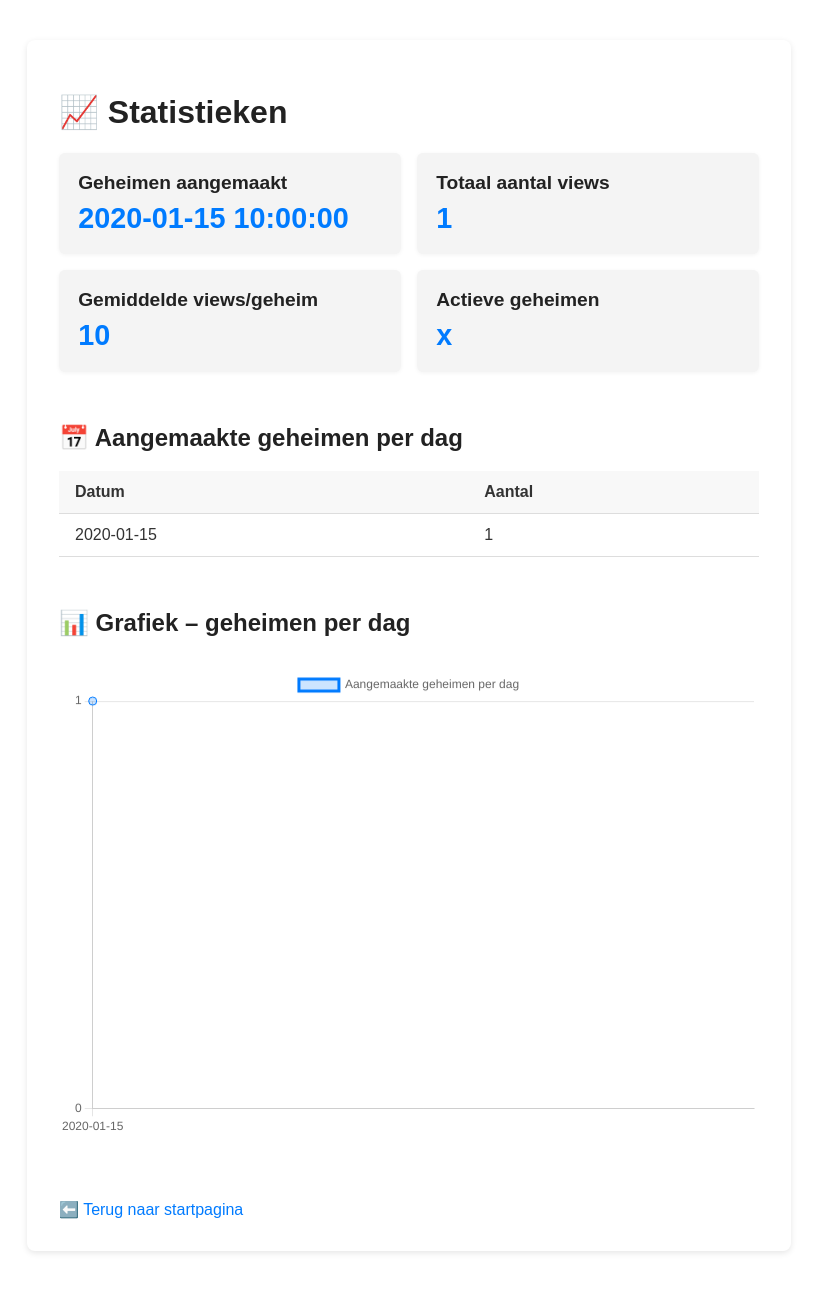
After one commit to Bedrijfstak14/pass-secret-app, a Flask app: template templates/stats.html in a window 1280 px wide. The commit adds this page. Shown: the whole page, without its empty margins (231-1048 px from the left). Run offline with Flask 3, Linux system fonts and the light colour scheme; the template is opened without the code that fills it: most values are stand-ins (such as "Sample title", 1, 10 or a date in 2020).

Commit message:
Enhance application functionality and UI
- Updated Dockerfile to ensure production environment is set.
- Added event logging functionality in app.py for secret creation, viewing, and deletion.
- Improved view.html with enhanced messaging and a copy-to-clipboard feature.
- Introduced stats.html for admin statistics, displaying secret creation and view metrics.
- Enhanced style.css.j2 with new styles for secret display and warnings.

```diff
--- a/app.py
+++ b/app.py
@@ -1,19 +1,21 @@
-from flask import Flask, request, redirect, render_template, send_from_directory
+from flask import Flask, request, redirect, render_template, send_from_directory, Response
 from models import db, Secret
 from utils import encrypt, decrypt
 from dotenv import load_dotenv
 import os
 import uuid
-from datetime import datetime, timedelta
+from datetime import datetime, timedelta, timezone
+import sqlite3
+from functools import wraps
 
 load_dotenv()
 app = Flask(__name__)
 app.config['SQLALCHEMY_DATABASE_URI'] = 'sqlite:///secrets.db'
 app.config['SQLALCHEMY_TRACK_MODIFICATIONS'] = False
 db.init_app(app)
+
 BACKGROUND_COLOR = os.getenv("BACKGROUND_COLOR", "#ffffff")
 BUTTON_COLOR = os.getenv("BUTTON_COLOR", "#007bff")
-
 
 @app.context_processor
 def inject_theme_colors():
@@ -21,6 +23,42 @@ def inject_theme_colors():
         "background_color": BACKGROUND_COLOR,
         "button_color": BUTTON_COLOR
     }
+
+def log_event(secret_id, event_type):
+    conn = sqlite3.connect('secrets.db')
+    c = conn.cursor()
+    c.execute('''
+        CREATE TABLE IF NOT EXISTS events (
+            id INTEGER PRIMARY KEY AUTOINCREMENT,
+            secret_id TEXT NOT NULL,
+            event_type TEXT NOT NULL,
+            timestamp DATETIME DEFAULT CURRENT_TIMESTAMP
+        )
+    ''')
+    c.execute(
+        "INSERT INTO events (secret_id, event_type) VALUES (?, ?)",
+        (secret_id, event_type)
+    )
+    conn.commit()
+    conn.close()
+
+ADMIN_USER = os.getenv("ADMIN_USERNAME")
+ADMIN_PASS = os.getenv("ADMIN_PASSWORD")
+
+def check_auth(username, password):
+    return username == ADMIN_USER and password == ADMIN_PASS
+
+def authenticate():
+    return Response('Toegang geweigerd', 401, {'WWW-Authenticate': 'Basic realm="Beheer"'})
+
+def requires_auth(f):
+    @wraps(f)
+    def decorated(*args, **kwargs):
+        auth = request.authorization
+        if not auth or not check_auth(auth.username, auth.password):
+            return authenticate()
+        return f(*args, **kwargs)
+    return decorated
 
 @app.route('/static/style.css')
 def dynamic_css():
@@ -41,15 +79,13 @@ def index():
         views = int(request.form['views'])
         expire_minutes = request.form.get('expire_minutes')
 
-        # Tijdslimiet verwerken
         expire_at = None
         if expire_minutes:
             try:
                 expire_at = datetime.now(timezone.utc) + timedelta(minutes=int(expire_minutes))
             except ValueError:
-                pass  # Ongeldige invoer negeren
+                pass
 
-        # Encryptie en opslag
         data, nonce = encrypt(text.encode())
         unique_id = uuid.uuid4().hex
         secret = Secret(
@@ -61,6 +97,7 @@ def index():
         )
         db.session.add(secret)
         db.session.commit()
+        log_event(unique_id, 'created')
 
         host = request.host_url.replace("http://", "https://")
         link = host + unique_id
@@ -77,28 +114,30 @@ def index():
 def view(secret_id):
     secret = Secret.query.get_or_404(secret_id)
 
-    # Tijdslimiet controleren
     if secret.expire_at and datetime.utcnow() > secret.expire_at:
         db.session.delete(secret)
         db.session.commit()
+        log_event(secret_id, 'deleted')
         return render_template('view.html', secret=None, expired=True)
 
-    # Aantal views controleren
     if secret.views_left <= 0:
         db.session.delete(secret)
         db.session.commit()
+        log_event(secret_id, 'deleted')
         return render_template('view.html', secret=None, expired=True)
 
-    # Geheim decrypten en tonen
     text = decrypt(secret.data, secret.nonce)
     secret.views_left -= 1
 
     if secret.views_left <= 0:
         db.session.delete(secret)
+        log_event(secret_id, 'deleted')
     else:
         db.session.add(secret)
 
     db.session.commit()
+    log_event(secret_id, 'viewed')
+
     return render_template(
         'view.html',
         secret=text.decode(),
@@ -116,10 +155,50 @@ def cleanup():
 
     count = len(expired)
     for s in expired:
+        log_event(s.id, 'deleted')
         db.session.delete(s)
     db.session.commit()
 
     return f"✅ Cleaned {count} expired secrets."
+
+@app.route('/admin/stats')
+@requires_auth
+def admin_stats():
+    conn = sqlite3.connect('secrets.db')
+    c = conn.cursor()
+
+    c.execute("""
+        SELECT DATE(timestamp), COUNT(*) FROM events
+        WHERE event_type = 'created'
+        GROUP BY DATE(timestamp)
+        ORDER BY DATE(timestamp) DESC
+        LIMIT 7
+    """)
+    created_per_day = c.fetchall()
+
+    c.execute("SELECT COUNT(*) FROM events WHERE event_type = 'viewed'")
+    total_views = c.fetchone()[0]
+
+    c.execute("SELECT COUNT(*) FROM events WHERE event_type = 'created'")
+    total_created = c.fetchone()[0]
+
+    average_views = round(total_views / total_created, 2) if total_created > 0 else 0
+
+    c.execute("SELECT COUNT(DISTINCT secret_id) FROM events WHERE event_type = 'created'")
+    created_ids = c.fetchone()[0]
+    c.execute("SELECT COUNT(DISTINCT secret_id) FROM events WHERE event_type = 'deleted'")
+    deleted_ids = c.fetchone()[0]
+    active_secrets = created_ids - deleted_ids
+
+    conn.close()
+
+    return render_template("stats.html",
+        created_per_day=created_per_day,
+        total_views=total_views,
+        total_created=total_created,
+        average_views=average_views,
+        active_secrets=active_secrets
+    )
 
 @app.errorhandler(404)
 def not_found(e):
@@ -128,7 +207,23 @@ def not_found(e):
 def create_app():
     with app.app_context():
         db.create_all()
+
+        # Extra: events-tabel aanmaken
+        conn = sqlite3.connect('secrets.db')
+        c = conn.cursor()
+        c.execute('''
+            CREATE TABLE IF NOT EXISTS events (
+                id INTEGER PRIMARY KEY AUTOINCREMENT,
+                secret_id TEXT NOT NULL,
+                event_type TEXT NOT NULL,
+                timestamp DATETIME DEFAULT CURRENT_TIMESTAMP
+            )
+        ''')
+        conn.commit()
+        conn.close()
+
     return app
+
 
 if __name__ == '__main__':
     create_app()
--- /dev/null
+++ b/templates/stats.html
@@ -0,0 +1,159 @@
+<!DOCTYPE html>
+<html lang="nl">
+<head>
+  <meta charset="UTF-8">
+  <title>Beheerdersstatistieken</title>
+  <link rel="stylesheet" href="/static/style.css">
+  <script src="https://cdn.jsdelivr.net/npm/chart.js"></script>
+  <style>
+    .dashboard {
+      display: flex;
+      flex-direction: column;
+      gap: 2rem;
+    }
+
+    .stats-cards {
+      display: flex;
+      flex-wrap: wrap;
+      gap: 1rem;
+    }
+
+    .card {
+      flex: 1 1 200px;
+      background-color: #f4f4f4;
+      padding: 1.2rem;
+      border-radius: 6px;
+      box-shadow: 0 1px 4px rgba(0,0,0,0.05);
+    }
+
+    .card h2 {
+      margin: 0 0 0.5rem;
+      font-size: 1.2rem;
+    }
+
+    .card p {
+      font-size: 1.8rem;
+      font-weight: bold;
+      color: #007bff;
+      margin: 0;
+    }
+
+    .table-container {
+      overflow-x: auto;
+    }
+
+    table {
+      width: 100%;
+      border-collapse: collapse;
+      margin-top: 1rem;
+    }
+
+    th, td {
+      text-align: left;
+      padding: 0.75rem 1rem;
+      border-bottom: 1px solid #ddd;
+    }
+
+    th {
+      background-color: #f8f8f8;
+    }
+
+    canvas {
+      margin-top: 2rem;
+      max-width: 100%;
+    }
+
+    a.back {
+      display: inline-block;
+      margin-top: 2rem;
+      text-decoration: none;
+      color: #007bff;
+    }
+  </style>
+</head>
+<body>
+  <div class="container">
+    <h1>📈 Statistieken</h1>
+
+    <div class="dashboard">
+
+      <div class="stats-cards">
+        <div class="card">
+          <h2>Geheimen aangemaakt</h2>
+          <p>{{ total_created }}</p>
+        </div>
+        <div class="card">
+          <h2>Totaal aantal views</h2>
+          <p>{{ total_views }}</p>
+        </div>
+        <div class="card">
+          <h2>Gemiddelde views/geheim</h2>
+          <p>{{ average_views }}</p>
+        </div>
+        <div class="card">
+          <h2>Actieve geheimen</h2>
+          <p>{{ active_secrets }}</p>
+        </div>
+      </div>
+
+      <div class="table-container">
+        <h2>📅 Aangemaakte geheimen per dag</h2>
+        <table>
+          <thead>
+            <tr>
+              <th>Datum</th>
+              <th>Aantal</th>
+            </tr>
+          </thead>
+          <tbody>
+            {% for date, count in created_per_day %}
+            <tr>
+              <td>{{ date }}</td>
+              <td>{{ count }}</td>
+            </tr>
+            {% endfor %}
+          </tbody>
+        </table>
+      </div>
+
+      <div>
+        <h2>📊 Grafiek – geheimen per dag</h2>
+        <canvas id="createdChart" height="200"></canvas>
+      </div>
+
+      <a href="/" class="back">⬅️ Terug naar startpagina</a>
+
+    </div>
+  </div>
+
+  <script>
+    const ctx = document.getElementById('createdChart').getContext('2d');
+    new Chart(ctx, {
+      type: 'line',
+      data: {
+        labels: [{% for date, count in created_per_day %}"{{ date }}"{% if not loop.last %}, {% endif %}{% endfor %}],
+        datasets: [{
+          label: 'Aangemaakte geheimen per dag',
+          data: [{% for date, count in created_per_day %}{{ count }}{% if not loop.last %}, {% endif %}{% endfor %}],
+          fill: true,
+          backgroundColor: 'rgba(0, 123, 255, 0.2)',
+          borderColor: 'rgba(0, 123, 255, 1)',
+          tension: 0.2,
+          pointRadius: 4,
+        }]
+      },
+      options: {
+        responsive: true,
+        scales: {
+          y: {
+            beginAtZero: true,
+            ticks: {
+              stepSize: 1
+            }
+          }
+        }
+      }
+    });
+  </script>
+</body>
+</html>
--- a/templates/style.css.j2
+++ b/templates/style.css.j2
@@ -67,3 +67,29 @@ header img {
   max-width: 100%;
   object-fit: contain;
 }
+.secret-box {
+  background-color: #f9f9f9;
+  border: 1px dashed #bbb;
+  padding: 1rem;
+  margin-top: 1rem;
+  white-space: pre-wrap;
+  font-family: monospace;
+  font-size: 1rem;
+  border-radius: 4px;
+}
+
+.meta-info {
+  color: #666;
+  font-size: 0.9rem;
+  margin-top: 0.5rem;
+}
+
+.warning {
+  color: #a94442;
+  background-color: #f2dede;
+  border: 1px solid #ebccd1;
+  padding: 0.75rem;
+  border-radius: 4px;
+  margin-top: 1rem;
+  font-weight: bold;
+}
```
Also changed, not shown: templates/view.html (+32 -7 lines), 1 other file.
